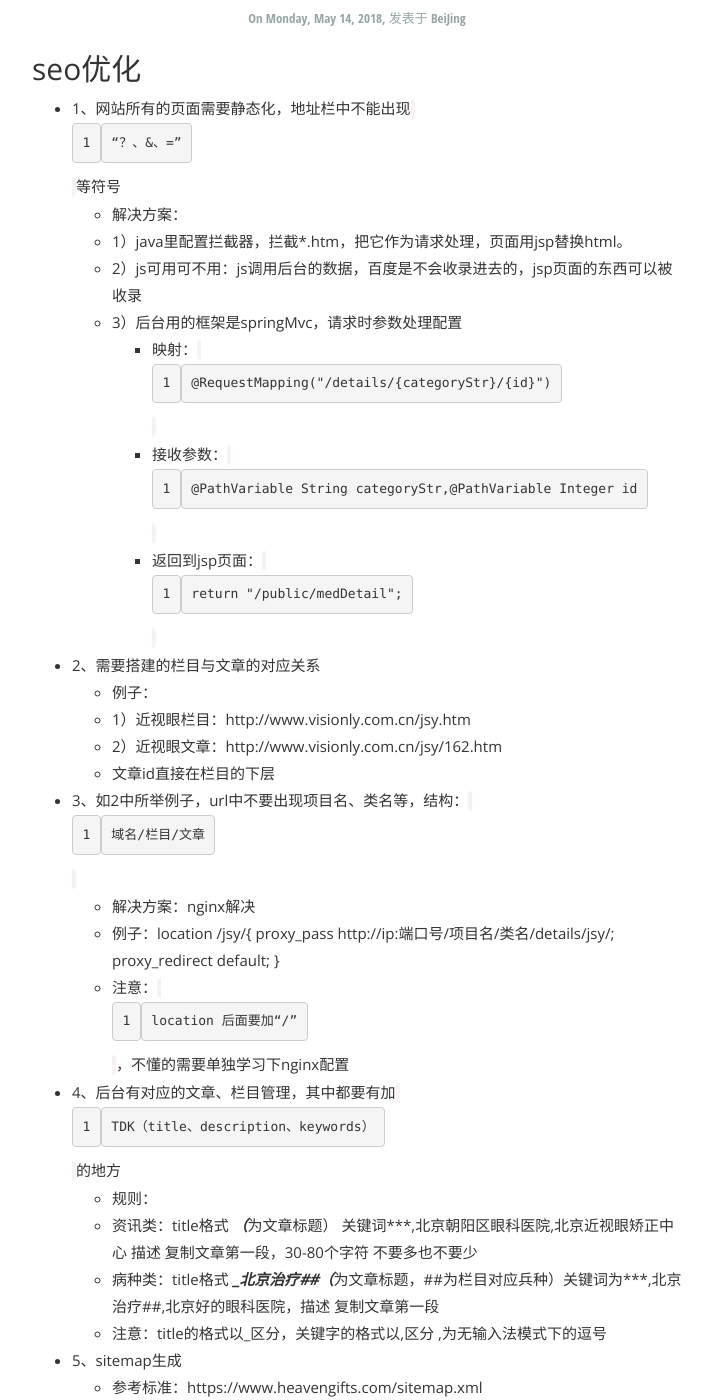
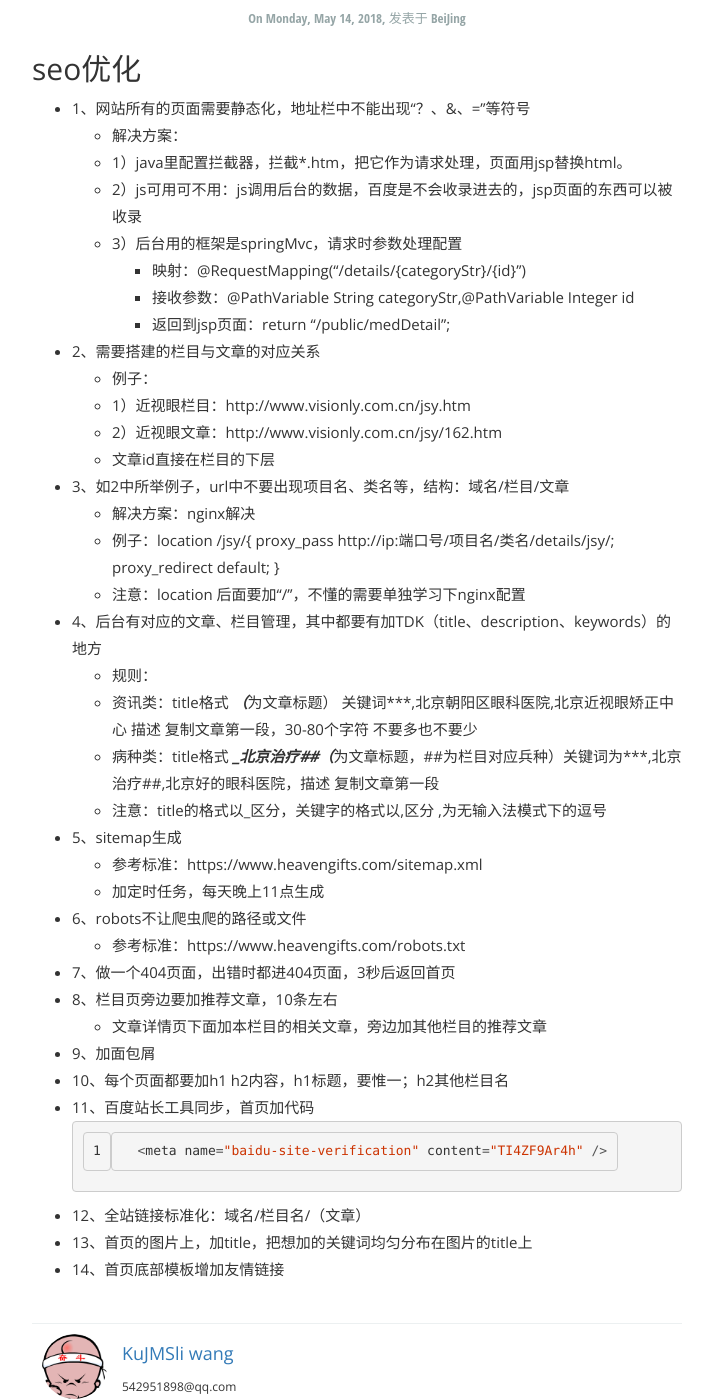
Before and after one commit to KuJMSliwang/KuJMSliwang.github.io, a Jekyll site: the page built from _posts/2018-05-14-Getting-Started.md, in a window 1280 px wide and 1400 px high, scrolled down 243 px. Shown: the whole window, without its empty margins (283-996 px from the left). Built offline with Jekyll 4.4.1, drawn with Linux system fonts in a browser that asks for light colours; some of the changed text lies outside the part shown.

Commit message:
seo优化

````diff
--- a/_posts/2018-05-14-Getting-Started.md
+++ b/_posts/2018-05-14-Getting-Started.md
@@ -9,27 +9,27 @@
 
 ## seo优化
 
-* 1、网站所有的页面需要静态化，地址栏中不能出现`“？、&、=”`等符号
+* 1、网站所有的页面需要静态化，地址栏中不能出现“？、&、=”等符号
     * 解决方案：
     * 1）java里配置拦截器，拦截*.htm，把它作为请求处理，页面用jsp替换html。
 	* 2）js可用可不用：js调用后台的数据，百度是不会收录进去的，jsp页面的东西可以被收录
 	* 3）后台用的框架是springMvc，请求时参数处理配置
-	    * 映射：`@RequestMapping("/details/{categoryStr}/{id}")`
-	    * 接收参数：`@PathVariable String categoryStr,@PathVariable Integer id`
-	    * 返回到jsp页面：`return "/public/medDetail";`
+	    * 映射：@RequestMapping("/details/{categoryStr}/{id}")
+	    * 接收参数：@PathVariable String categoryStr,@PathVariable Integer id
+	    * 返回到jsp页面：return "/public/medDetail";
 * 2、需要搭建的栏目与文章的对应关系
     * 例子：
 	* 1）近视眼栏目：http://www.visionly.com.cn/jsy.htm
 	* 2）近视眼文章：http://www.visionly.com.cn/jsy/162.htm
 	* 文章id直接在栏目的下层
-* 3、如2中所举例子，url中不要出现项目名、类名等，结构：`域名/栏目/文章`
+* 3、如2中所举例子，url中不要出现项目名、类名等，结构：域名/栏目/文章
     * 解决方案：nginx解决
     * 例子：location /jsy/{
             proxy_pass http://ip:端口号/项目名/类名/details/jsy/;
             proxy_redirect default;
         }
-    * 注意：`location 后面要加“/”`，不懂的需要单独学习下nginx配置
-* 4、后台有对应的文章、栏目管理，其中都要有加`TDK（title、description、keywords）`的地方
+    * 注意：location 后面要加“/”，不懂的需要单独学习下nginx配置
+* 4、后台有对应的文章、栏目管理，其中都要有加TDK（title、description、keywords）的地方
     * 规则：
 	* 资讯类：title格式 ***（***为文章标题）  关键词***,北京朝阳区眼科医院,北京近视眼矫正中心  描述 复制文章第一段，30-80个字符 不要多也不要少
 	* 病种类：title格式 ***_北京治疗##（***为文章标题，##为栏目对应兵种）关键词为***,北京治疗##,北京好的眼科医院，描述 复制文章第一段
@@ -37,7 +37,7 @@
 
 * 5、sitemap生成
 	* 参考标准：https://www.heavengifts.com/sitemap.xml
-	* `加定时任务，每天晚上11点生成`
+	* 加定时任务，每天晚上11点生成
 * 6、robots不让爬虫爬的路径或文件
 	* 参考标准：https://www.heavengifts.com/robots.txt
 * 7、做一个404页面，出错时都进404页面，3秒后返回首页
@@ -49,6 +49,6 @@
 	```java
     <meta name="baidu-site-verification" content="TI4ZF9Ar4h" />
     ```
-* 12、`全站`链接标准化：域名/栏目名/（文章）
-* 13、首页的`图片上，加title，`把想加的关键词均匀分布在图片的title上
-* 14、首页底部模板增加`友情链接`
+* 12、全站链接标准化：域名/栏目名/（文章）
+* 13、首页的图片上，加title，把想加的关键词均匀分布在图片的title上
+* 14、首页底部模板增加友情链接
````
